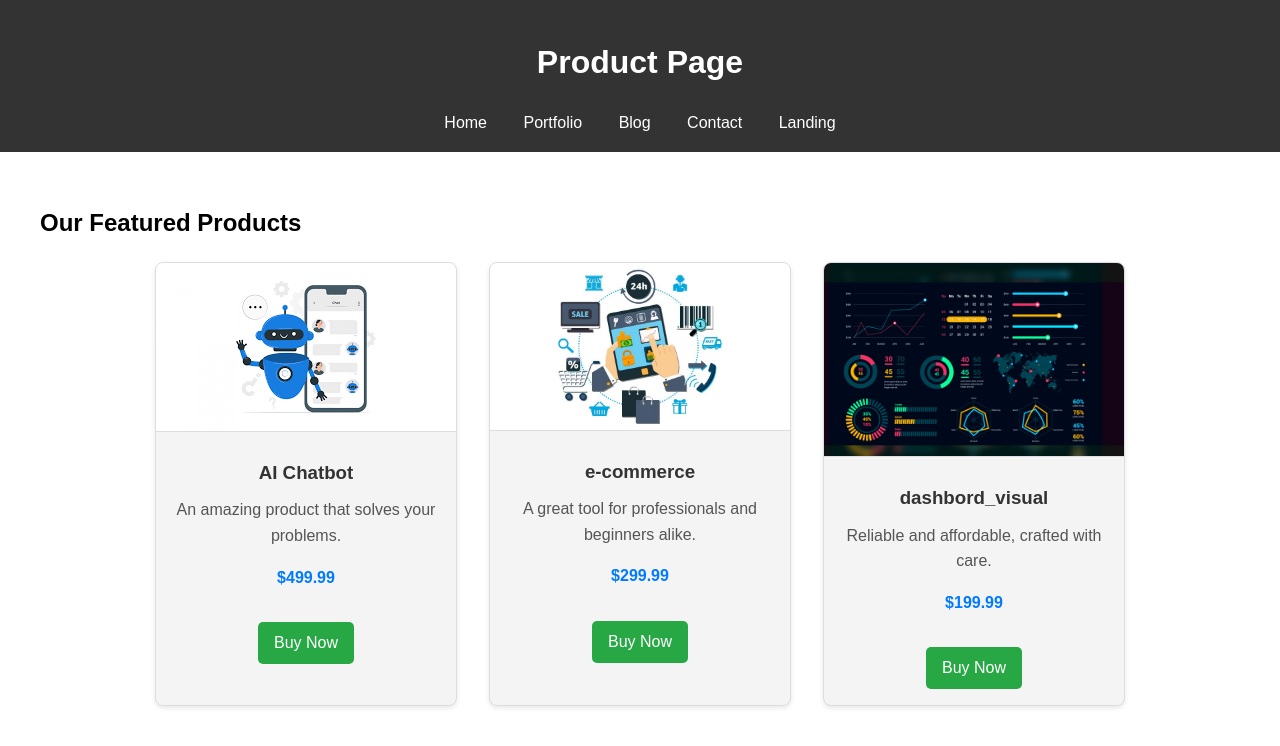
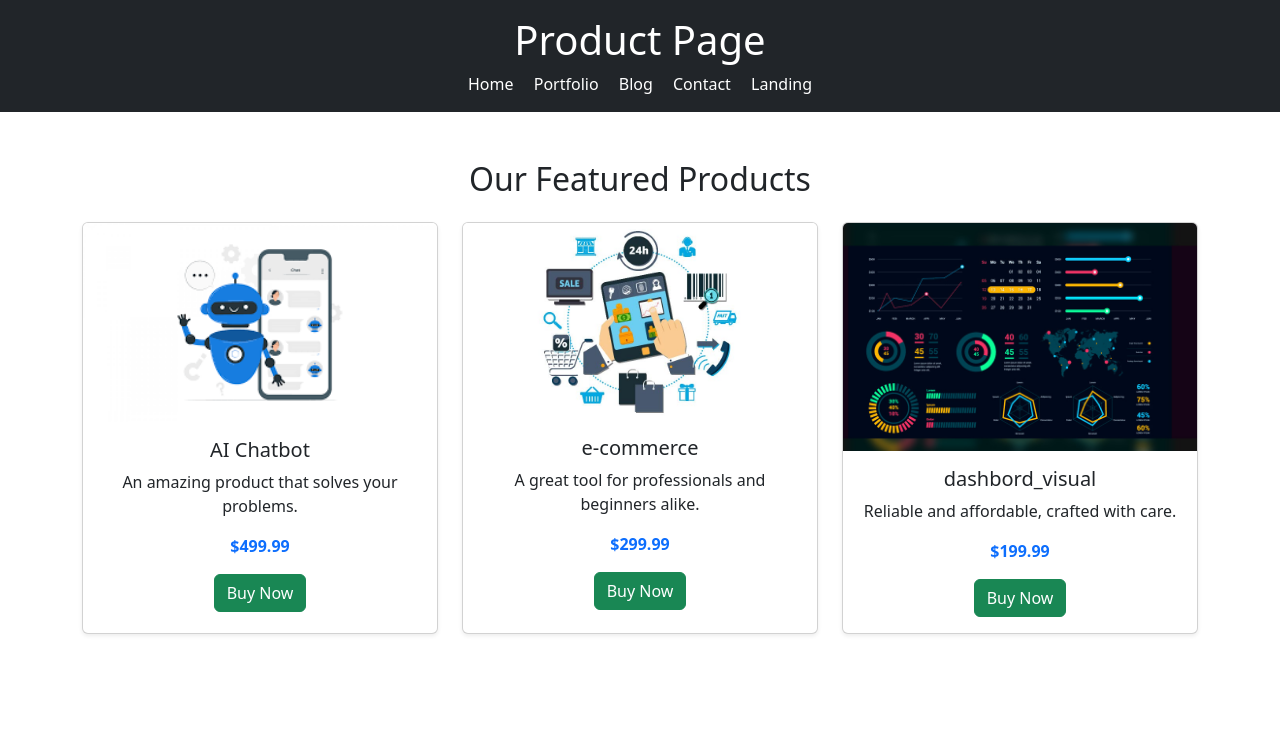
Before and after one commit to ZhoomartSuranbaev/my-website, a plain HTML site: page product.html in a window 1280 px wide. Drawn offline with nearby package versions, Linux system fonts and the light colour scheme.

Commit message:
Update product.html

```diff
--- a/product.html
+++ b/product.html
@@ -5,127 +5,64 @@
     <meta charset="UTF-8">
     <meta name="viewport" content="width=device-width, initial-scale=1.0">
     <title>Product Page</title>
-    <style>
-        body {
-            font-family: Arial, sans-serif;
-            margin: 0;
-            padding: 0;
-            line-height: 1.6;
-        }
-
-        header {
-            background: #333;
-            color: #fff;
-            padding: 1em 0;
-            text-align: center;
-        }
-
-        nav a {
-            margin: 0 1em;
-            color: #fff;
-            text-decoration: none;
-        }
-
-        .container {
-            max-width: 1200px;
-            margin: 0 auto;
-            padding: 2em;
-        }
-
-        .product-list {
-            display: flex;
-            flex-wrap: wrap;
-            gap: 2em;
-            justify-content: center;
-        }
-
-        .product-card {
-            background: #f4f4f4;
-            border: 1px solid #ddd;
-            border-radius: 8px;
-            box-shadow: 0 2px 5px rgba(0, 0, 0, 0.1);
-            overflow: hidden;
-            width: 300px;
-            text-align: center;
-        }
-
-        .product-card img {
-            max-width: 100%;
-            border-bottom: 1px solid #ddd;
-        }
-
-        .product-card h3 {
-            color: #333;
-            margin: 1em 0 0.5em;
-        }
-
-        .product-card p {
-            color: #555;
-            margin: 0.5em 1em;
-        }
-
-        .product-card .price {
-            color: #007BFF;
-            font-weight: bold;
-            margin: 1em 0;
-        }
-
-        .buy-now {
-            display: inline-block;
-            background: #28a745;
-            color: #fff;
-            padding: 0.5em 1em;
-            text-decoration: none;
-            border-radius: 5px;
-            margin: 1em 0;
-        }
-
-        .buy-now:hover {
-            background: #218838;
-        }
-    </style>
+    <!-- Bootstrap CSS -->
+    <link href="https://cdn.jsdelivr.net/npm/bootstrap@5.3.2/dist/css/bootstrap.min.css" rel="stylesheet">
 </head>
 
 <body>
-    <header>
+    <header class="bg-dark text-white text-center py-3">
         <h1>Product Page</h1>
         <nav>
-            <a href="index.html">Home</a>
-            <a href="portfolio.html">Portfolio</a>
-            <a href="blog.html">Blog</a>
-            <a href="contact.html">Contact</a>
-            <a href="landing.html">Landing</a>
+            <a href="index.html" class="text-white mx-2 text-decoration-none">Home</a>
+            <a href="portfolio.html" class="text-white mx-2 text-decoration-none">Portfolio</a>
+            <a href="blog.html" class="text-white mx-2 text-decoration-none">Blog</a>
+            <a href="contact.html" class="text-white mx-2 text-decoration-none">Contact</a>
+            <a href="landing.html" class="text-white mx-2 text-decoration-none">Landing</a>
         </nav>
     </header>
-    <div class="container">
-        <h2>Our Featured Products</h2>
-        <div class="product-list">
+    <div class="container my-5">
+        <h2 class="text-center mb-4">Our Featured Products</h2>
+        <div class="row g-4">
             <!-- Product 1 -->
-            <div class="product-card">
-                <img src="Без названия.png" alt="AI Chatbot">
-                <h3>AI Chatbot</h3>
-                <p>An amazing product that solves your problems.</p>
-                <p class="price">$499.99</p>
-                <a href="#" class="buy-now">Buy Now</a>
+            <div class="col-md-6 col-lg-4">
+                <div class="card h-100 shadow-sm text-center">
+                    <img src="Без названия.png" class="card-img-top" alt="AI Chatbot">
+                    <div class="card-body">
+                        <h5 class="card-title">AI Chatbot</h5>
+                        <p class="card-text">An amazing product that solves your problems.</p>
+                        <p class="text-primary fw-bold">$499.99</p>
+                        <a href="#" class="btn btn-success">Buy Now</a>
+                    </div>
+                </div>
             </div>
             <!-- Product 2 -->
-            <div class="product-card">
-                <img src="What_is_an_E-commerce_business.jpg" alt="e-commerce">
-                <h3>e-commerce</h3>
-                <p>A great tool for professionals and beginners alike.</p>
-                <p class="price">$299.99</p>
-                <a href="#" class="buy-now">Buy Now</a>
+            <div class="col-md-6 col-lg-4">
+                <div class="card h-100 shadow-sm text-center">
+                    <img src="What_is_an_E-commerce_business.jpg" class="card-img-top" alt="e-commerce">
+                    <div class="card-body">
+                        <h5 class="card-title">e-commerce</h5>
+                        <p class="card-text">A great tool for professionals and beginners alike.</p>
+                        <p class="text-primary fw-bold">$299.99</p>
+                        <a href="#" class="btn btn-success">Buy Now</a>
+                    </div>
+                </div>
             </div>
             <!-- Product 3 -->
-            <div class="product-card">
-                <img src="types-of-dashboard-in-data-visualization.jpg" alt="dashbord_visual">
-                <h3>dashbord_visual</h3>
-                <p>Reliable and affordable, crafted with care.</p>
-                <p class="price">$199.99</p>
-                <a href="#" class="buy-now">Buy Now</a>
+            <div class="col-md-6 col-lg-4">
+                <div class="card h-100 shadow-sm text-center">
+                    <img src="types-of-dashboard-in-data-visualization.jpg" class="card-img-top" alt="dashbord_visual">
+                    <div class="card-body">
+                        <h5 class="card-title">dashbord_visual</h5>
+                        <p class="card-text">Reliable and affordable, crafted with care.</p>
+                        <p class="text-primary fw-bold">$199.99</p>
+                        <a href="#" class="btn btn-success">Buy Now</a>
+                    </div>
+                </div>
             </div>
         </div>
     </div>
+    <!-- Bootstrap JS Bundle -->
+    <script src="https://cdn.jsdelivr.net/npm/bootstrap@5.3.2/dist/js/bootstrap.bundle.min.js"></script>
 </body>
 
 </html>
```
